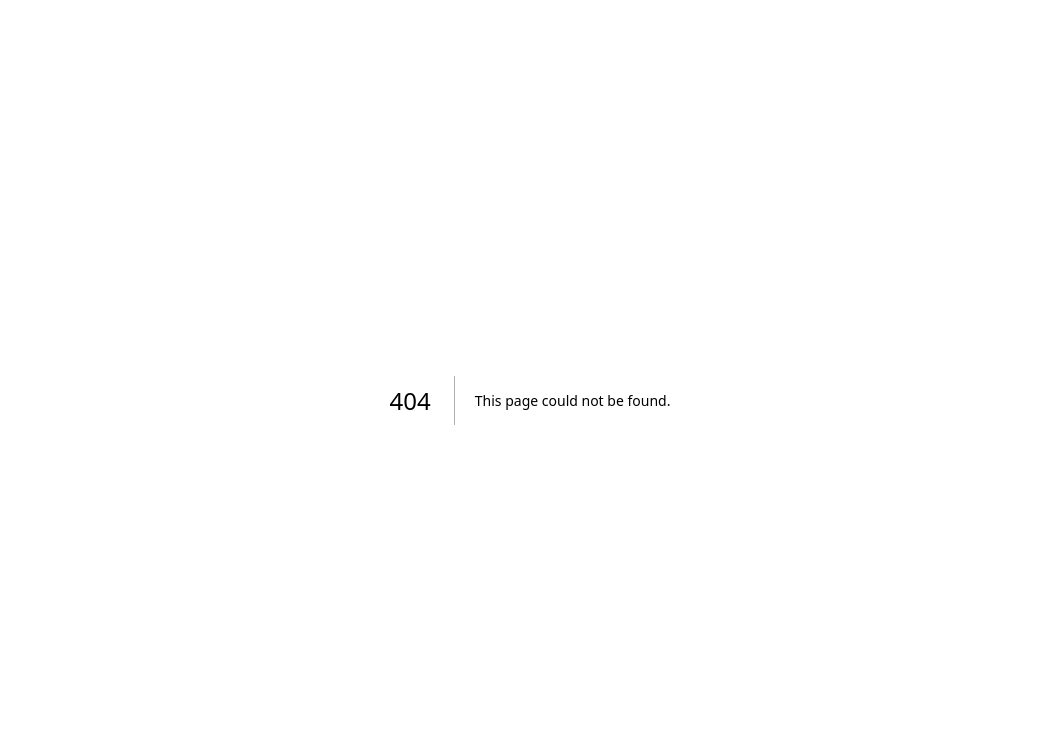
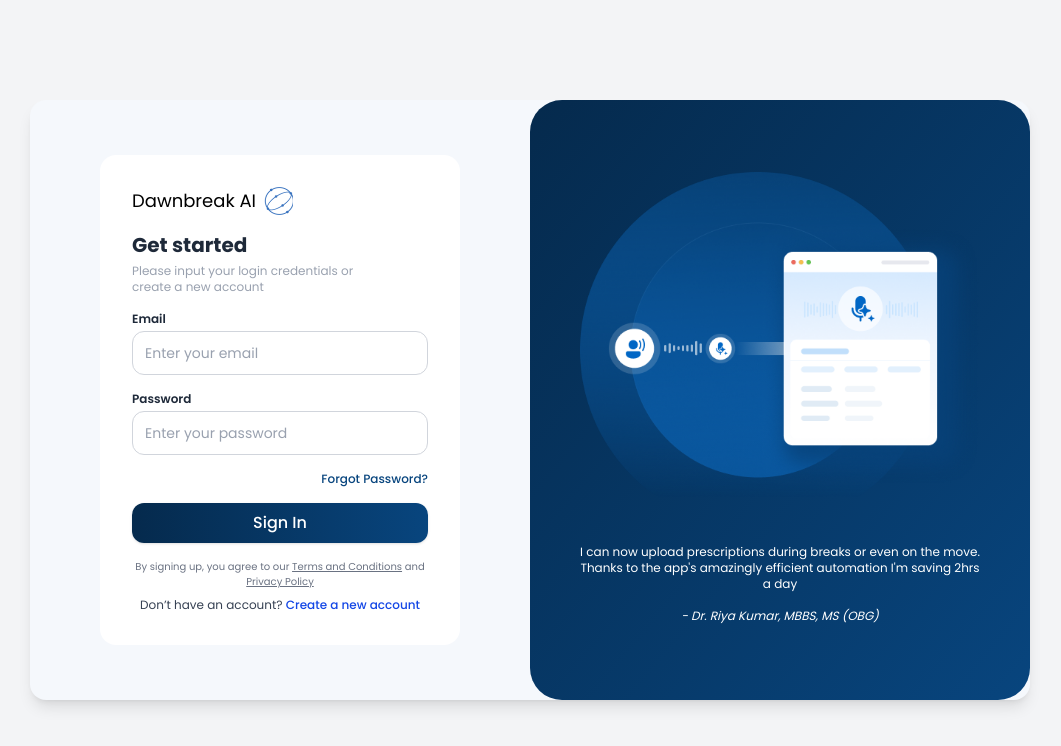
Before and after one commit to RohanAJacob2004/oronium_task, a Next.js app in the folder landing_page/: page /landing in a window 1280 px wide. Before the commit this address had no page. Shown: the top 746 px of the page, without its empty margins (110-1171 px from the left). Built offline with nearby package versions, Linux system fonts and the light colour scheme.

Commit message:
added practice design

```diff
--- /dev/null
+++ b/landing_page/src/app/landing/page.jsx
@@ -0,0 +1,95 @@
+
+import React from "react";
+import Image from "next/image";
+
+export default function LoginPage() {
+  return (
+    <div className="min-h-screen flex items-center justify-center bg-gray-100">
+      <div className="w-[1000px] h-[600px] bg-[#f5f8fc] shadow-lg rounded-2xl flex overflow-hidden">
+        {/* Left: Login Section */}
+        <div className="flex-1 flex items-center justify-center">
+          <div className="w-full max-w-[360px] bg-white flex flex-col p-8 rounded-2xl  shadow-none">
+            {/* Logo */}
+            <div className="flex justify-start mb-4 gap-2 text-lg font-[100]">
+             <h1>Dawnbreak AI</h1>
+            <Image
+                src="/globe.png"
+                alt="Dawnbreak AI Logo"
+                width={29}
+                height={10}
+                objectFit="cover"
+            />
+            </div>
+            {/* Title & Subtitle */}
+            <div className="mb-4 text-start max-w-[250px]">
+              <h2 className="text-xl font-bold text-gray-800 mb-1">Get started</h2>
+              <p className="text-gray-400 text-xs">Please input your login credentials or create a new account</p>
+            </div>
+            {/* Login Form */}
+            <form className="flex flex-col gap-4">
+              {/* Email */}
+              <div>
+              <label className="block text-gray-800 font-semibold mb-1 text-xs">Email</label>
+              <div className=" border border-gray-300 rounded-xl px-3 py-2 flex items-center">
+                <input
+                  type="email"
+                  placeholder="Enter your email"
+                  className="bg-transparent outline-none w-full text-gray-700 placeholder:text-gray-400 text-sm"
+                  style={{ height: "26px" }}
+                />
+              </div>
+              </div>
+              {/* Password */}
+              <div>
+              <label className="block text-gray-800 font-semibold mb-1 text-xs">Password</label>
+              <div className=" border border-gray-300 rounded-xl px-3 py-2 flex items-center">
+                <input
+                  type="password"
+                  placeholder="Enter your password"
+                  className="bg-transparent outline-none w-full text-gray-700 placeholder:text-gray-400 text-sm"
+                  style={{ height: "26px" }}
+                />
+              </div>
+              </div>
+              {/* Forgot Password */}
+              <div className="text-right text-[#08457E] text-xs font-medium cursor-pointer hover:underline">Forgot Password?</div>
+              {/* Sign In Button */}
+              <button
+                type="submit"
+                className="w-full py-2 rounded-xl font-medium text-white text-base bg-gradient-to-r from-[#052A4D] to-[#08457E] hover:from-blue-800 hover:to-blue-400 transition-colors shadow"
+              >
+                Sign In
+              </button>
+            </form>
+            {/* Terms & Privacy */}
+            <div className="mt-4 text-center text-[10px] text-gray-500">
+              By signing up, you agree to our <span className="underline cursor-pointer">Terms and Conditions</span> and <span className="underline cursor-pointer">Privacy Policy</span>
+            </div>
+            {/* Create Account Link */}
+            <div className="mt-2 text-center text-xs text-gray-700">
+              Don’t have an account? <span className="text-blue-700 font-medium cursor-pointer hover:underline">Create a new account</span>
+            </div>
+          </div>
+        </div>
+        {/* Right: Design Section */}
+        <div className="flex-1 bg-gradient-to-br rounded-4xl from-[#052A4D] to-[#08457E] flex items-center justify-center">
+            <div className="w-full max-w-[400px] h-full flex-col items-center justify-center mt-36">
+
+          {/* Placeholder for design/artwork */}
+          <Image
+            src="/design.png"
+            alt="Design Placeholder"
+            width={400}
+            height={400}
+            objectFit="cover"
+            />
+            <p className="text-white text-xs mt-4 text-center">
+                I can now upload prescriptions during breaks or even on the move. Thanks to the app's amazingly efficient automation I'm saving 2hrs a day
+            </p>
+            <p className="text-white text-xs mt-4 text-center italic">- Dr. Riya Kumar, MBBS, MS (OBG)</p>
+            </div>
+        </div>
+      </div>
+    </div>
+  );
+}
```
Also changed, not shown: landing_page/public/design.png (added), landing_page/public/globe.png (added).
